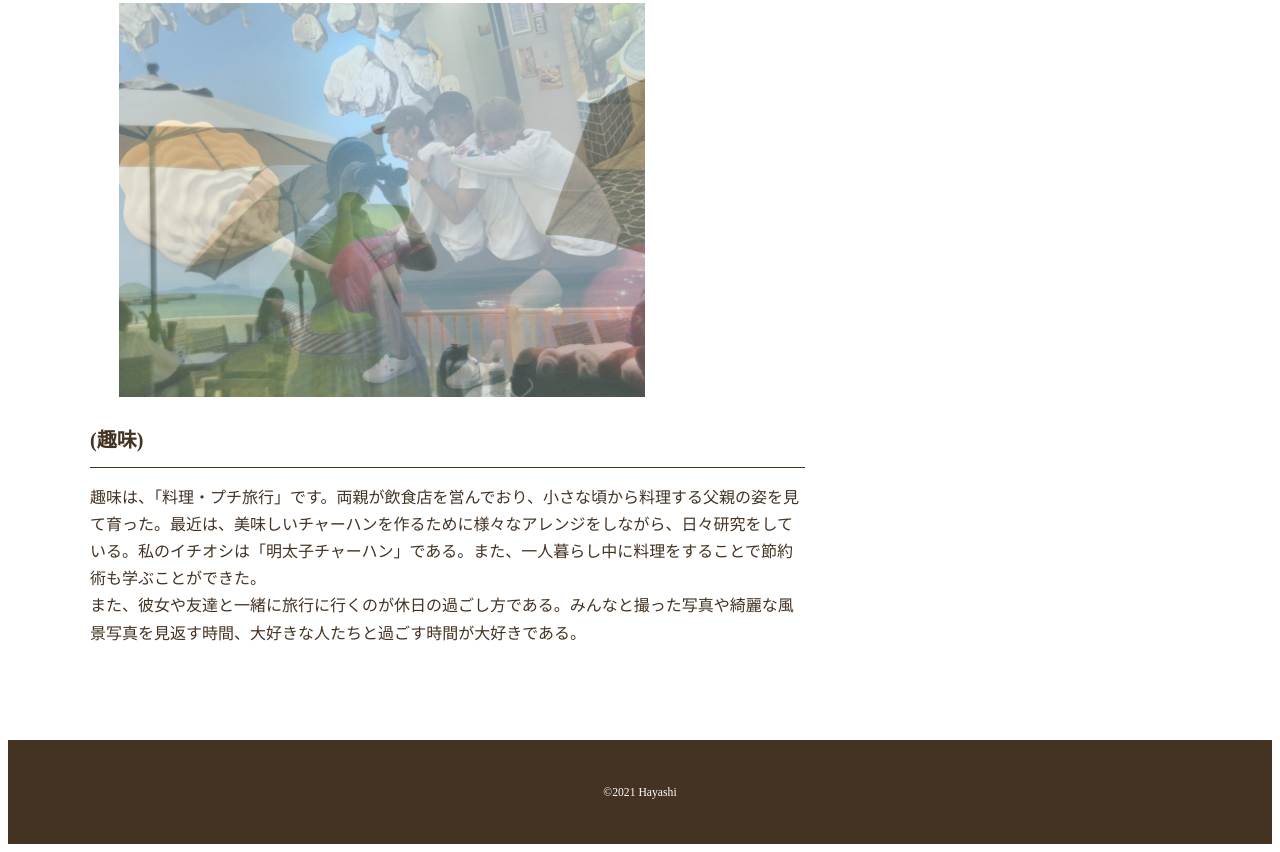
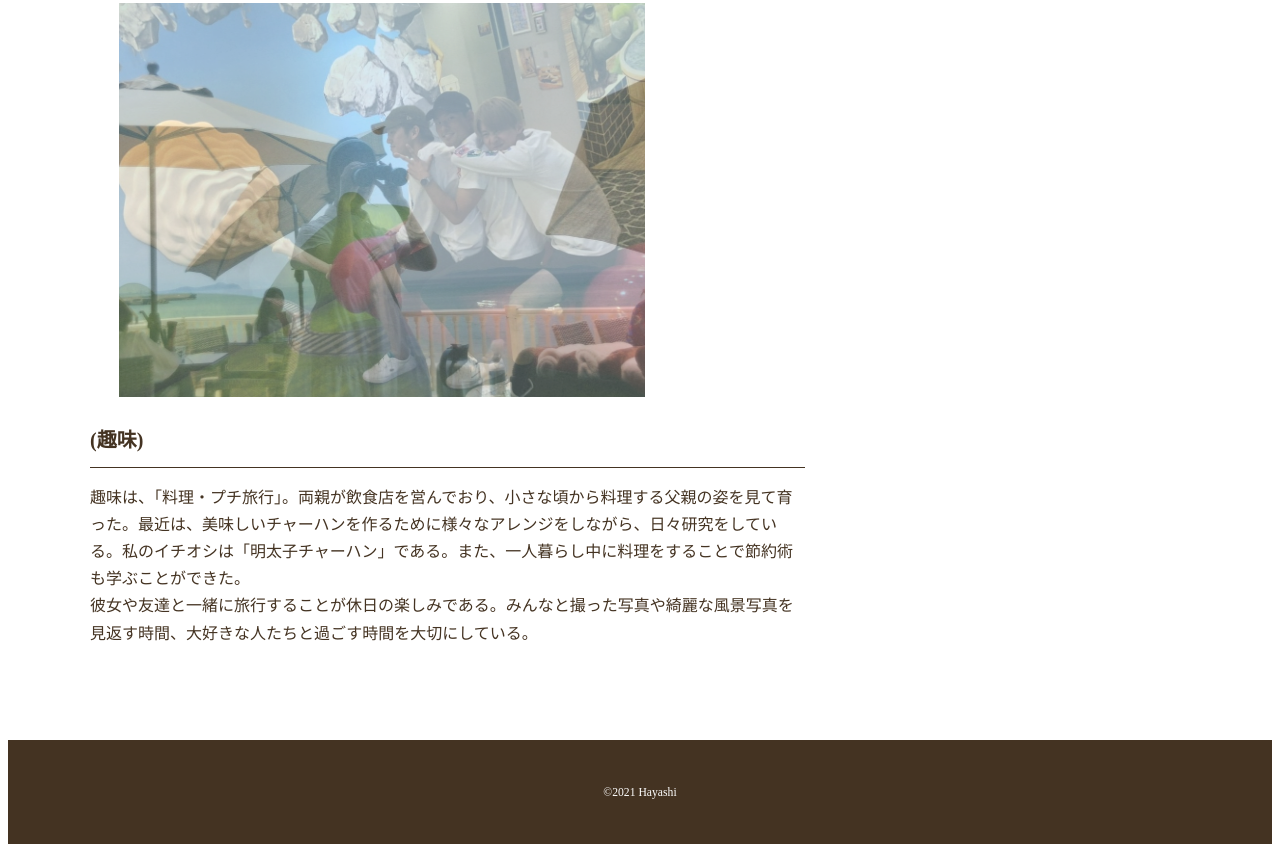
Before and after one commit to Kenichiro1947/h.k_portfolio, a plain HTML site: page self-introduction2.html in a window 1280 px wide. Shown: the part 1864-2716 px from the top of the page. Drawn offline with nearby package versions, Linux system fonts and the light colour scheme.

Commit message:
Update self-introduction2.html

```diff
--- a/self-introduction2.html
+++ b/self-introduction2.html
@@ -428,8 +428,8 @@
               (趣味)<br>
               </p>
               <p>
-                趣味は、「料理・プチ旅行」です。両親が飲食店を営んでおり、小さな頃から料理する父親の姿を見て育った。最近は、美味しいチャーハンを作るために様々なアレンジをしながら、日々研究をしている。私のイチオシは「明太子チャーハン」である。また、一人暮らし中に料理をすることで節約術も学ぶことができた。<br>
-                また、彼女や友達と一緒に旅行に行くのが休日の過ごし方である。みんなと撮った写真や綺麗な風景写真を見返す時間、大好きな人たちと過ごす時間が大好きである。
+                趣味は、「料理・プチ旅行」。両親が飲食店を営んでおり、小さな頃から料理する父親の姿を見て育った。最近は、美味しいチャーハンを作るために様々なアレンジをしながら、日々研究をしている。私のイチオシは「明太子チャーハン」である。また、一人暮らし中に料理をすることで節約術も学ぶことができた。<br>
+                彼女や友達と一緒に旅行することが休日の楽しみである。みんなと撮った写真や綺麗な風景写真を見返す時間、大好きな人たちと過ごす時間を大切にしている。
               </p>
 
             </p>
```
